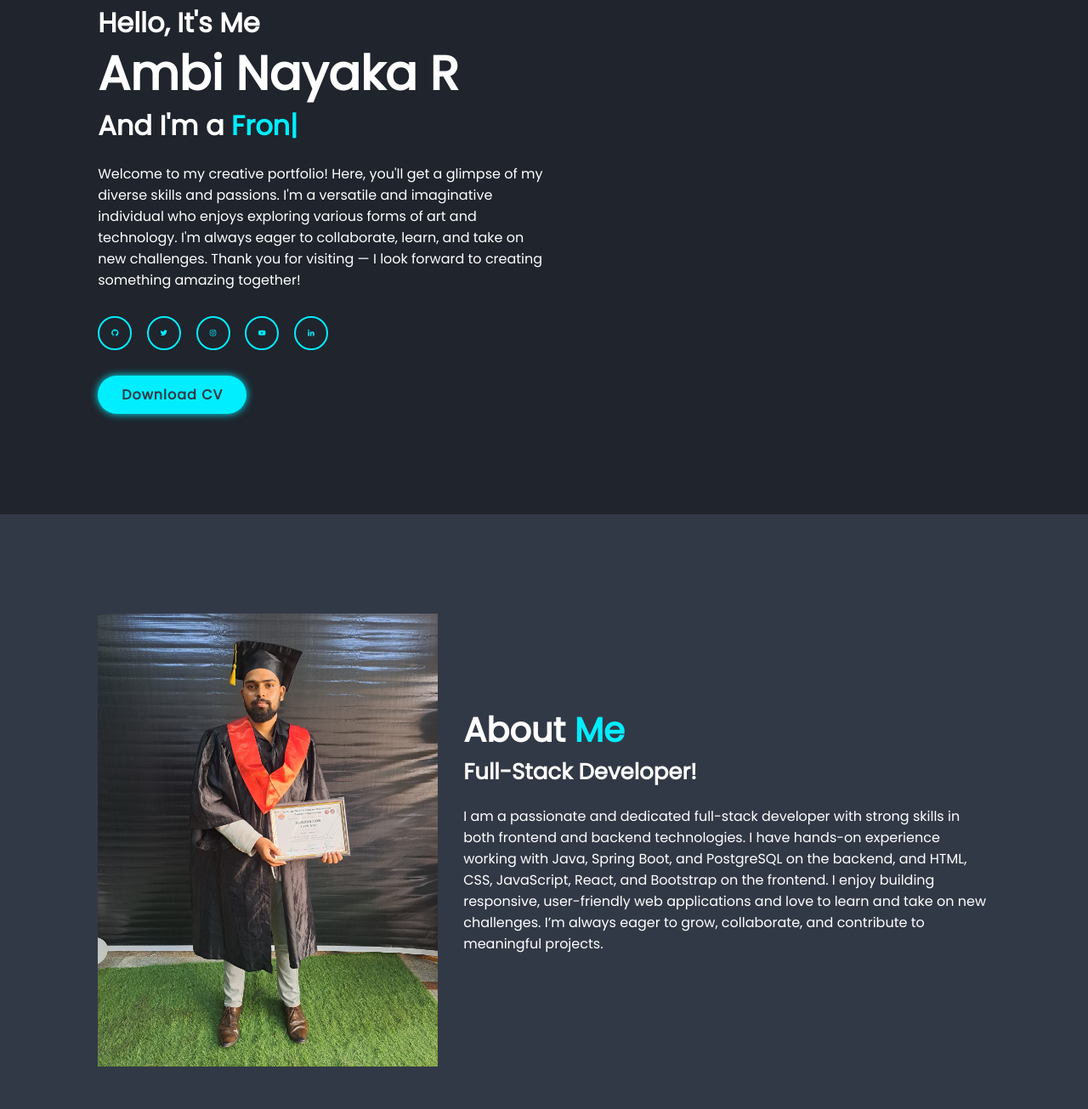
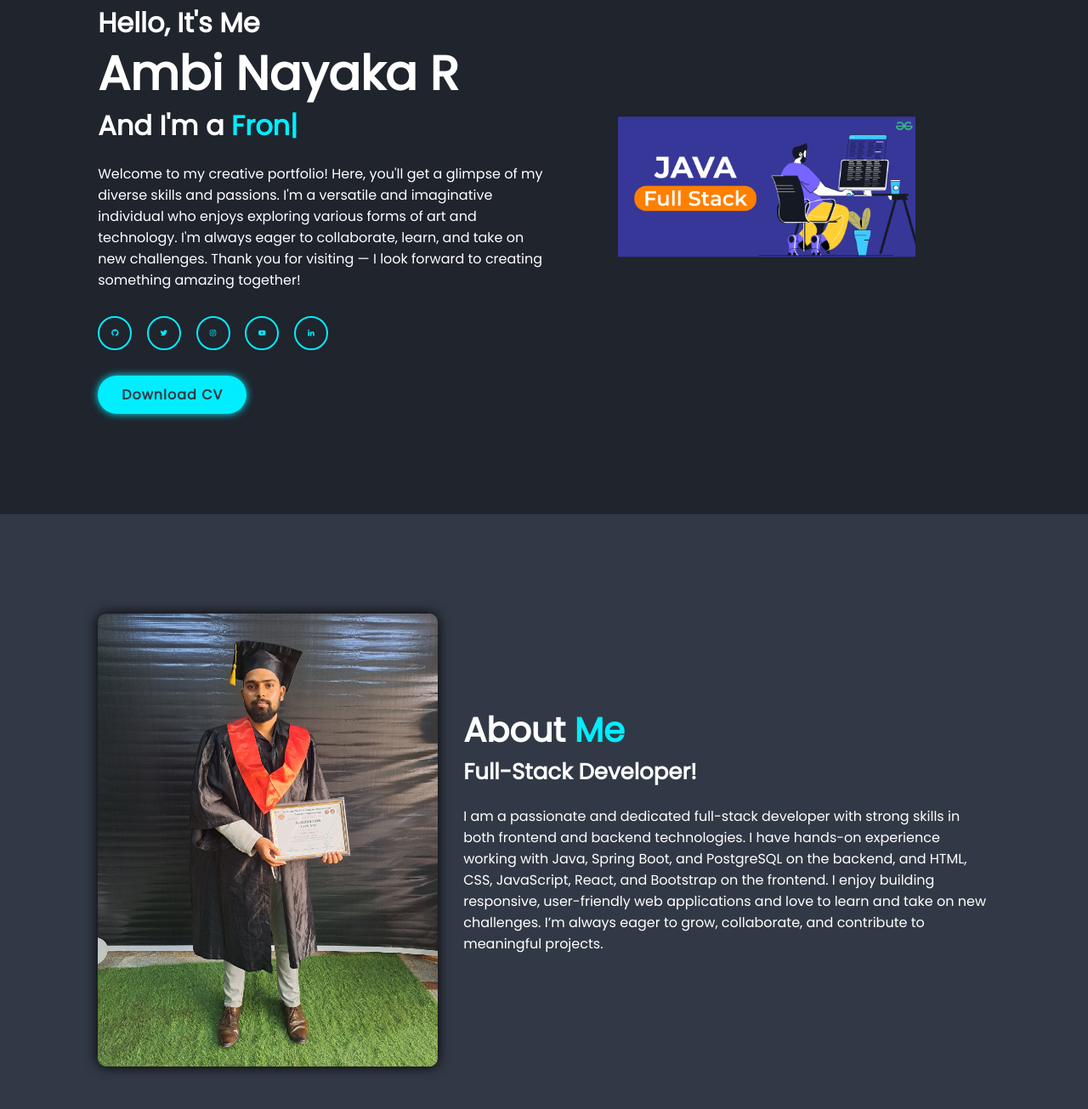
Before and after one commit to Ambi-Nayaka-R/MyPortfolio, a plain HTML site: page index.html in a window 1280 px wide. Shown: the part 195-1500 px from the top of the page at 85% size. Drawn offline with nearby package versions, Linux system fonts and the light colour scheme.

Commit message:
index.html is modified with image

```diff
--- a/index.html
+++ b/index.html
@@ -61,14 +61,14 @@
       </div>
 
       <div class="home-img">
-        <img src="" alt="" />
+        <img src="images/Java-Full-Stack-image.png" alt="" />
       </div>
     </section>
 
     <!-- about -->
     <section class="about" id="about">
       <div class="about-img">
-        <img src="images/ambi.jpeg" alt="" />
+        <img src="images/ambi.jpeg" style="border-radius: 10px;box-shadow: 0 0 15px black;" alt="" />
       </div>
         <div class="about-content">
   <h2 class="heading">About <span>Me</span></h2>
```
Also changed, not shown: images/Java-Full-Stack-image.png (added).
